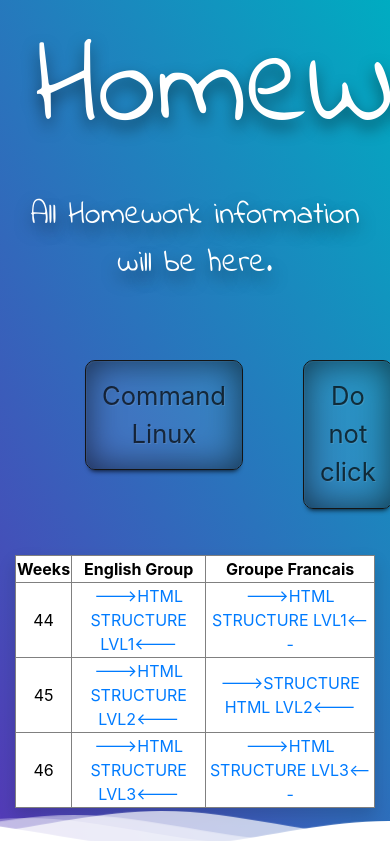
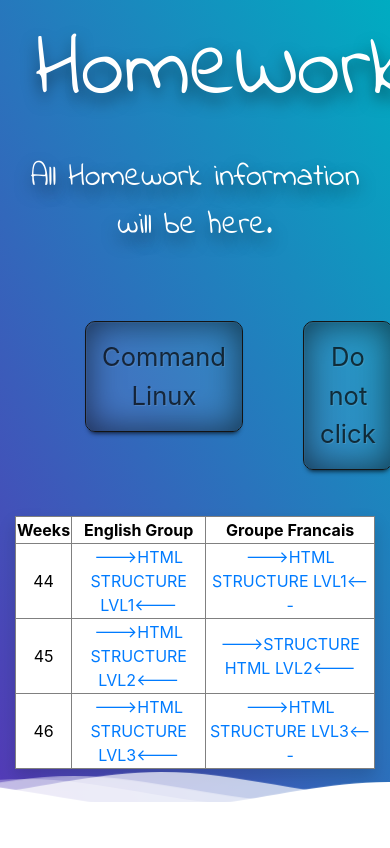
Before and after one commit to Farid212-sandBox/asmuch-kids-challenge, a plain HTML site: page index.html in a window 390 px wide. Shown: the top 848 px of the page. Drawn offline with nearby package versions, Linux system fonts and the light colour scheme.

Commit message:
update style mobile friendly

```diff
--- a/assets/css/style.css
+++ b/assets/css/style.css
@@ -36,7 +36,7 @@ body {
 
 #titlePage h1{
   padding: 20px;
-  font-size: 7.5rem;
+  font-size: 5.5rem;
   text-shadow: 0 .5rem 1rem rgba(0,0,0,.50);
   font-family: 'Indie Flower', cursive;
 }
@@ -75,7 +75,7 @@ th, td {
   color: blue;
 }
 
-/* animation */
+/* Animation */
 
 .header {
   position:relative;
@@ -96,8 +96,6 @@ th, td {
   min-height:100px;
   max-height:150px;
 }
-
-/* Animation */
 
 .parallax > use {
   animation: move-forever 25s cubic-bezier(.55,.5,.45,.5) infinite;
```
